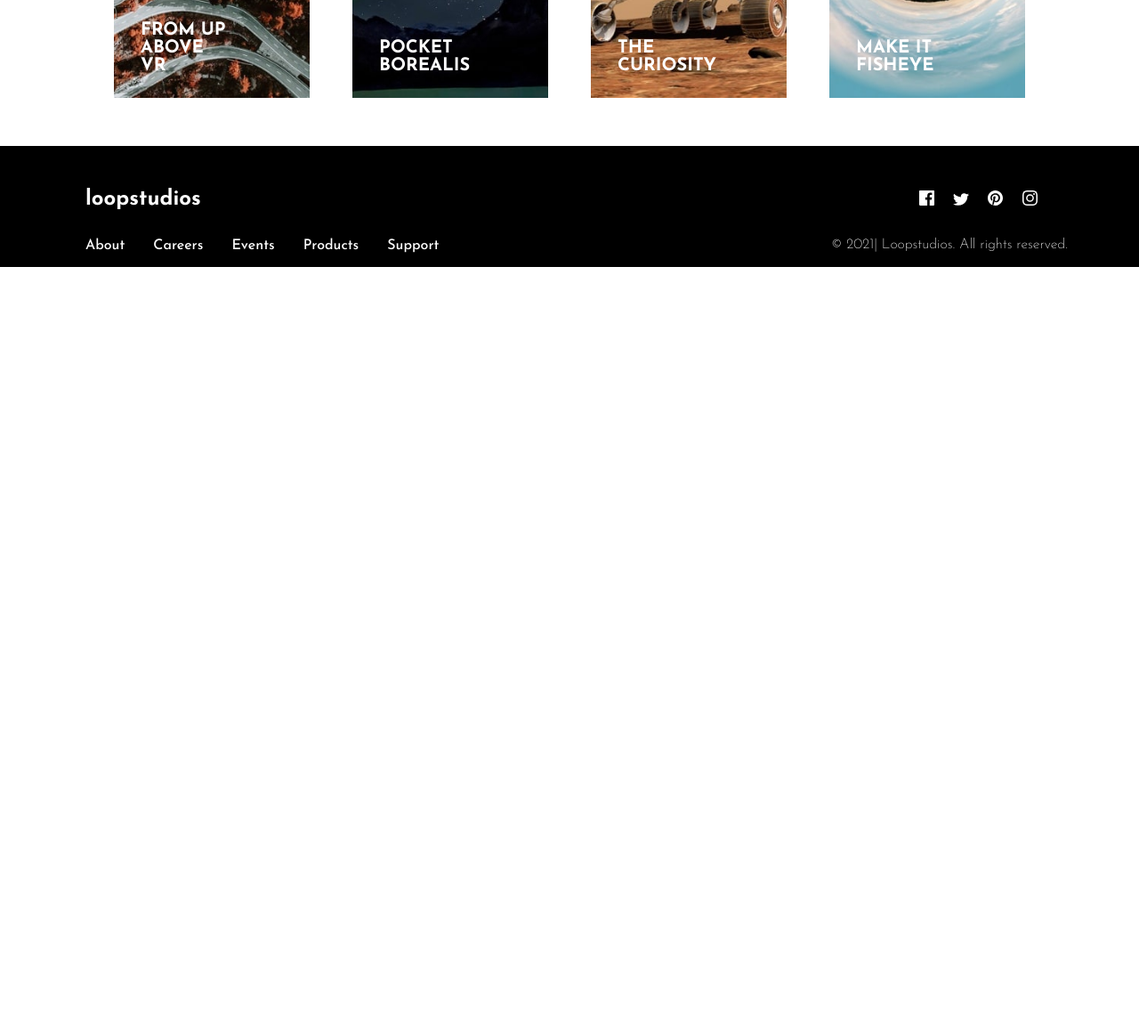
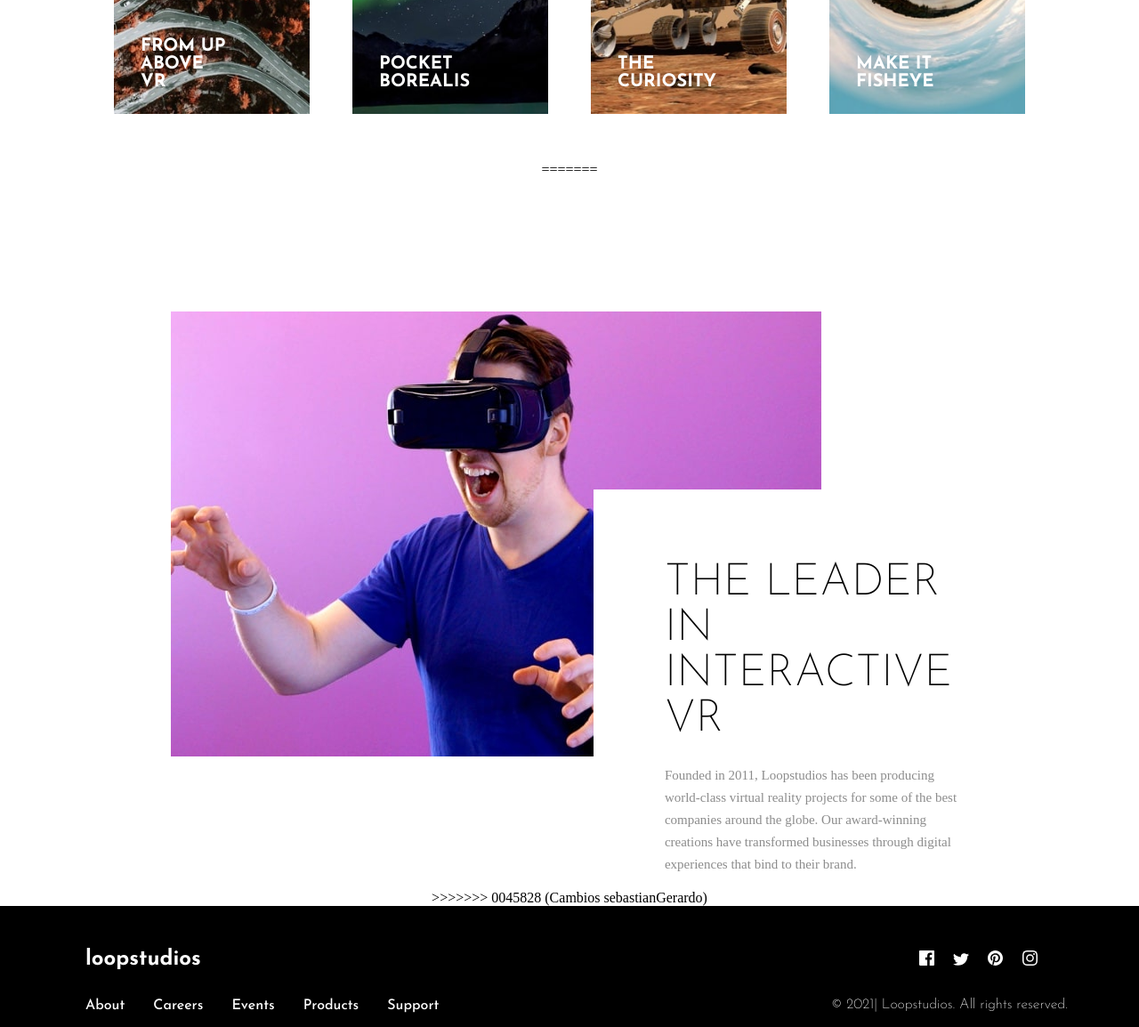
Before and after one commit to SebastianGerardo/Mini-Hackaton, a plain HTML site: page index.html in a window 1280 px wide. Shown: the part 790-1944 px from the top of the page at 89% size. Before the commit the page ends 1090 px from the top, so only its background shows below. Drawn offline with Linux system fonts and the light colour scheme.

Commit message:
Cambios sebastianGerardo

```diff
--- a/index.html
+++ b/index.html
@@ -1,22 +1,14 @@
 <!DOCTYPE html>
 <html lang="en">
   <head>
-  <meta charset="UTF-8">
-  <meta name="viewport" content="width=device-width, initial-scale=1.0"> <!-- displays site properly based on user's device -->
+    <meta charset="UTF-8" />
+    <meta name="viewport" content="width=device-width, initial-scale=1.0" />
+    <link rel="stylesheet" href="/styles.css" />
+    <title>Frontend Mentor | Loopstudios landing page</title>
+  </head>
 
-  <link rel="icon" type="image/png" sizes="32x32" href="./images/favicon-32x32.png">
-  <link rel="stylesheet" href="/styles.css">
-
-  <title>Frontend Mentor | Loopstudios landing page</title>
-
-  <!-- Feel free to remove these styles or customise in your own stylesheet 👍 -->
-  <style>
-    .attribution { font-size: 11px; text-align: center; }
-    .attribution a { color: hsl(228, 45%, 44%); }
-  </style>
-</head>
   <body>
-
+<<<<<<< HEAD
   <main class="main">
 
     <section class="our-creations">
@@ -61,17 +53,37 @@
         </div>
       </div>
     </section>
+
+=======
+    <!-- Parte SebastianGerardo -->
+
+    <section class="about-us">
+      <section class="about-us-2">
+        <div class="img-interactive">
+          <img src="./images/desktop/image-interactive.jpg" alt="" />
+        </div>
+        <div class="description">
+          <h1>The leader in interactive VR</h1>
+          <p>
+            Founded in 2011, Loopstudios has been producing world-class virtual
+            reality projects for some of the best companies around the globe.
+            Our award-winning creations have transformed businesses through
+            digital experiences that bind to their brand.
+          </p>
+        </div>
+      </section>
+    </section>
+>>>>>>> 0045828 (Cambios sebastianGerardo)
 </main>
-
     <!-- footer -->
     <footer>
       <div class="upper-footer">
         <p>loopstudios</p>
         <div class="container-icons">
-      <img src="/images/icon-facebook.svg" alt="facebook-icon">
-      <img src="/images/icon-twitter.svg" alt="twitter-icon">
-      <img src="/images/icon-pinterest.svg" alt="pinterest-icon">
-      <img src="/images/icon-instagram.svg" alt="instagram-icon">
+          <img src="/images/icon-facebook.svg" alt="facebook-icon" />
+          <img src="/images/icon-twitter.svg" alt="twitter-icon" />
+          <img src="/images/icon-pinterest.svg" alt="pinterest-icon" />
+          <img src="/images/icon-instagram.svg" alt="instagram-icon" />
         </div>
       </div>
 
@@ -86,12 +98,8 @@
           </ul>
         </nav>
 
-    <p>
-      © 2021| Loopstudios. All rights reserved.
-    </p>
-
+        <p>© 2021| Loopstudios. All rights reserved.</p>
       </div>
     </footer>
-
   </body>
 </html>
--- a/styles.css
+++ b/styles.css
@@ -15,6 +15,8 @@
     width: 100%;
     display: flex;
     justify-content: center;
+    flex-direction: column;
+    align-items: center;
 }
 .our-creations{
     width: 100%;
@@ -151,3 +153,57 @@ footer{
     font-weight: lighter;
     padding-bottom: 2px;;
 }
+
+/* Parte Sebastian Gerardo */
+
+body {
+    width: 100%;
+    height: 100vh;
+  }
+
+  .about-us {
+    width: 100%;
+    height: 100vh;
+    display: flex;
+    flex-direction: column;
+    justify-content: center;
+    align-items: center;
+  }
+
+  .about-us-2 {
+    width: 70%;
+    display: flex;
+    position: relative;
+  }
+
+  .img-interactive {
+      width: 50%;
+      height: 100%;
+      display: flex;
+      flex-wrap: wrap;
+  }
+
+  .description {
+    background-color: #ffffff;
+    height: 19em;
+    position: absolute;
+    top: 40%;
+    left: 53%;
+    text-align: start;
+    padding-top: 5em;
+    padding-left: 5em;
+  }
+
+  .description h1 {
+    margin-bottom: 0.5em;
+    font-family: "Josefin Sans", sans-serif;
+    font-weight: 300;
+    font-size: 50px;
+    text-transform: uppercase;
+  }
+
+  .description p {
+    line-height: 25px;
+    font-size: 15px;
+    color: hsl(0, 0%, 55%);
+  }
```
Lines whose indentation alone changed are shown as unchanged.
